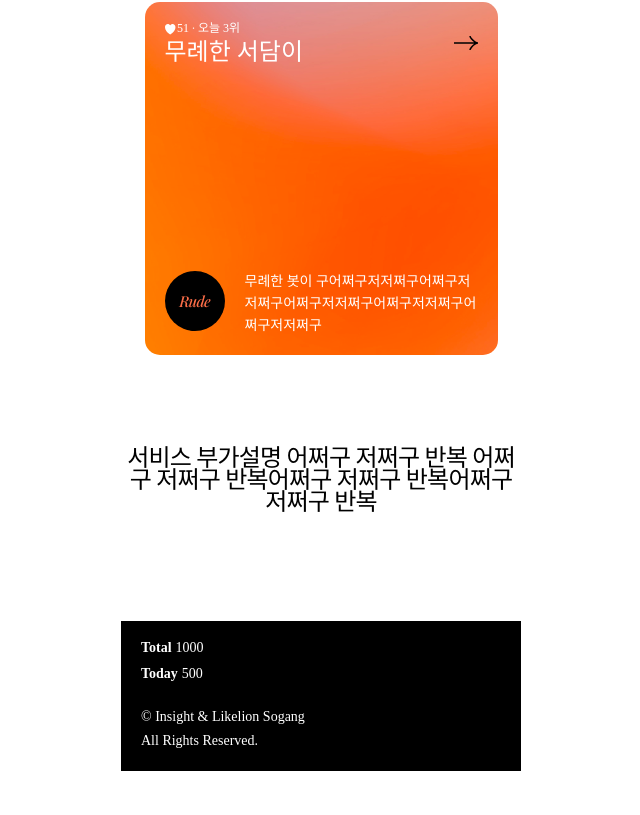
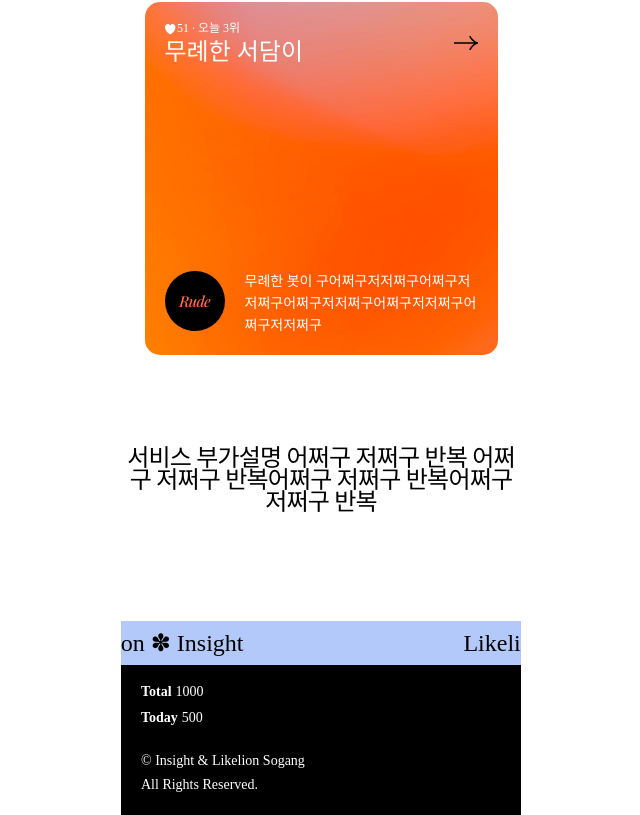
Before and after one commit to LIKELION-SOGANG/LIKELION-X-INSIGHT, a React (Create React App) app: page / in a window 1280 px wide. Shown: the part 981-1796 px from the top of the page, without its empty margins (319-959 px from the left). Before the commit the page ends 1752 px from the top, so only its background shows below. Built offline with nearby package versions, Linux system fonts and the light colour scheme; a web font is replaced by a local one.

Commit message:
Feat: Footer Marquee

```diff
--- a/src/components/Footer.js
+++ b/src/components/Footer.js
@@ -1,4 +1,5 @@
 import React, { useState } from 'react';
+import "../style/Marquee.css"
 
 const Footer = () => {
   const [visitNum, setVisitNum] = useState({
@@ -12,7 +13,15 @@ const Footer = () => {
     }));
   };
 
+
   return (
+    <>
+<div className="marquee">
+  <div>
+    <span>Likelion  ✽  Insight</span>
+    <span>Likelion  ✽  Insight</span>
+  </div>
+</div>
     <div className="w-auto h-[150px] p-[20px] bg-black">
       <div className="flex flex-col">
         <div className="text-white ">
@@ -70,6 +79,7 @@ const Footer = () => {
         </div>
       </div>
     </div>
+    </>
   );
 };
 
--- /dev/null
+++ b/src/style/Marquee.css
@@ -0,0 +1,30 @@
+.marquee {
+    height: 44px;
+    overflow: hidden;
+    position: relative;
+  }
+
+  .marquee div {
+    display: block;
+    width: 200%;
+    background-color: #B3C9F9;
+    padding-bottom: 15px;
+    position: absolute;
+    overflow: hidden;
+    animation: marquee 5s linear infinite;
+  }
+
+  .marquee span {
+    padding-top: 10px;
+    float: left;
+    width: 50%;
+    font-size: 24px;
+    font-family: "Playfair display";
+    font-weight: 400;
+    padding-bottom: 10px;
+  }
+
+  @keyframes marquee {
+    0% { left: 0; }
+    100% { left: -100%; }
+  }
```
